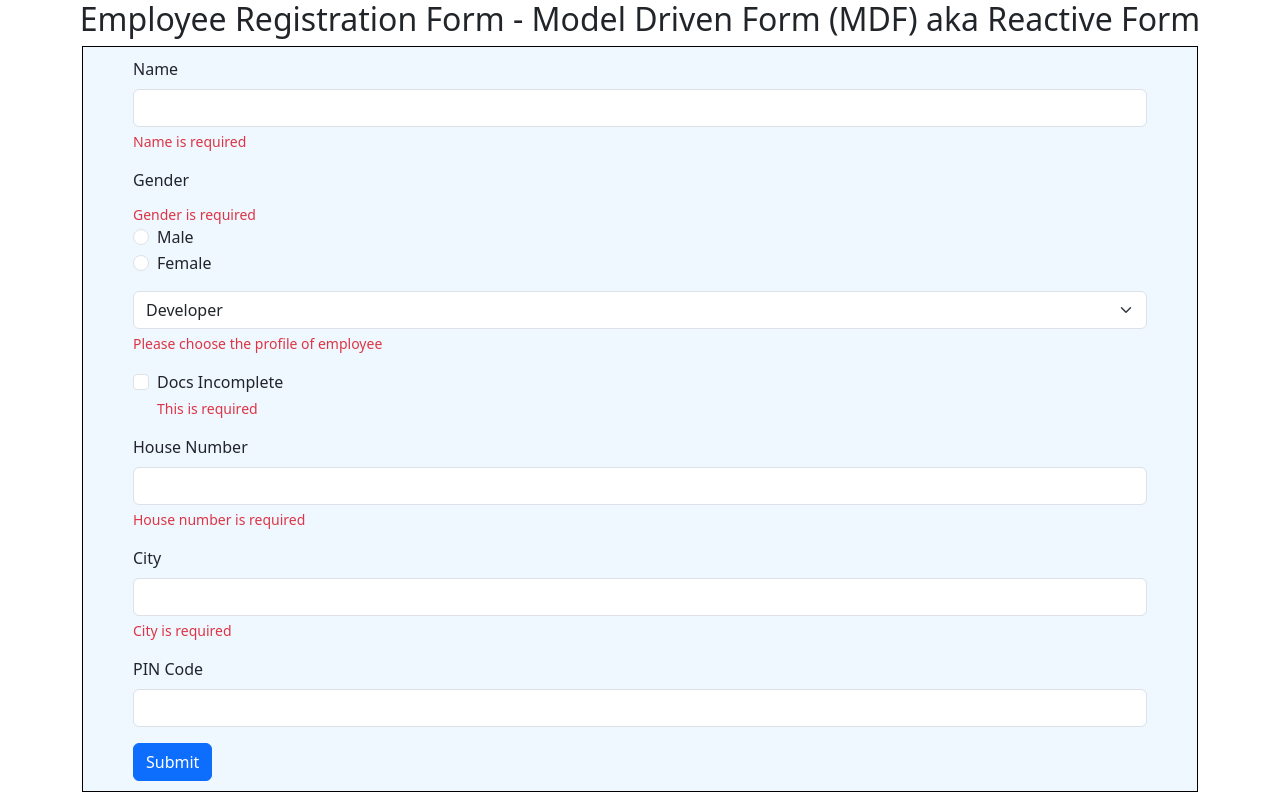
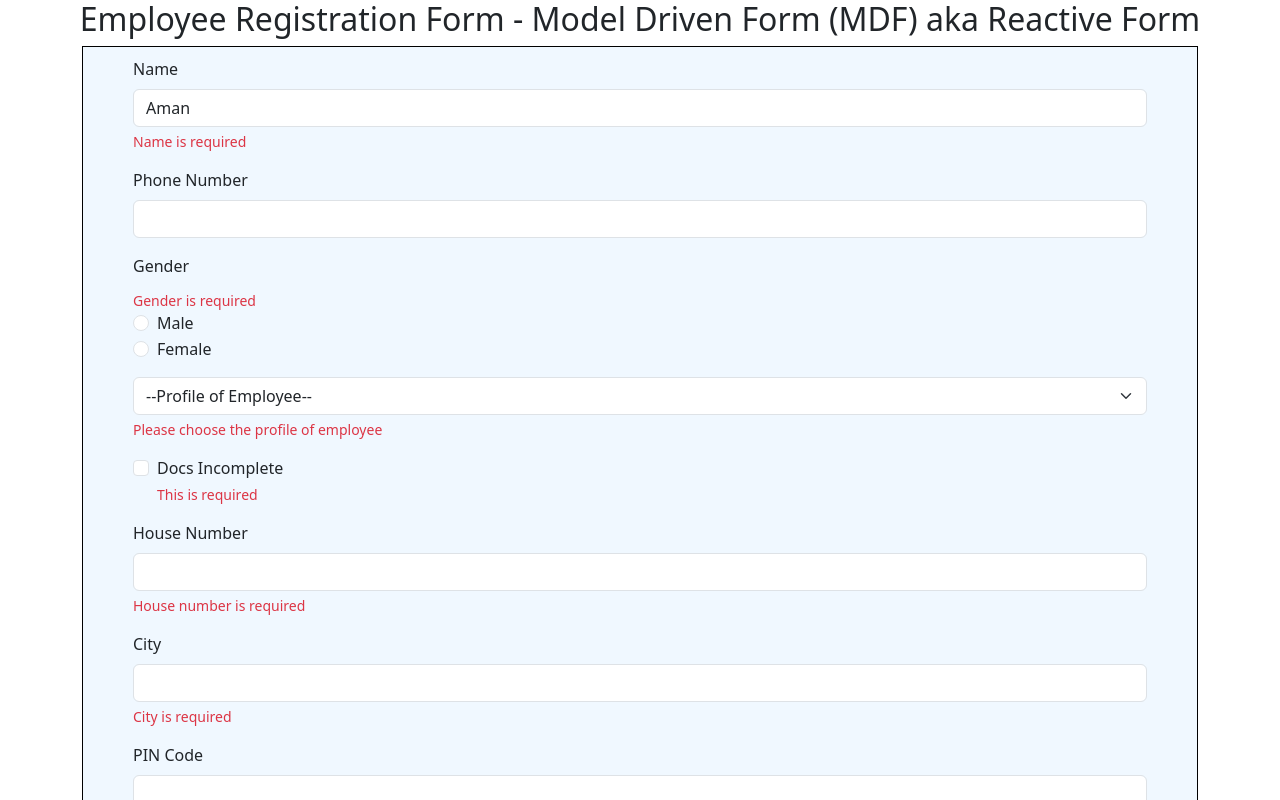
Before and after one commit to amankumar-m99/AngularFormMDF, an Angular app: page / in a window 1280 px wide. Shown: the top 800 px of the page. Built offline with nearby package versions, Linux system fonts and the light colour scheme.

Commit message:
added model

```diff
--- a/src/app/app.component.html
+++ b/src/app/app.component.html
@@ -1,6 +1,6 @@
 <h2 class="text-center">Employee Registration Form - Model Driven Form (MDF) aka Reactive Form</h2>
 <div class="container">
-  <form
+  <form [formGroup]="employeeForm"
     style="border: 1px solid black; padding: 10px 50px; background-color: aliceblue;">
     <div class="container">
       <!-- <hr/>
@@ -11,55 +11,65 @@
     </div>
     <div class="mb-3">
       <label for="name" class="form-label">Name</label>
-      <input type="text" class="form-control" id="name" name="name" aria-describedby="emailHelp" required/>
+      <input formControlName="name" type="text" class="form-control" id="name" name="name" aria-describedby="emailHelp" required/>
       <div id="nameHelp" class="form-text small text-danger">Name is required</div>
+    </div>
+    <div class="mb-3">
+      <label for="phone-number" class="form-label">Phone Number</label>
+      <!-- <input type="text" class="form-control" id="name" name="name" aria-describedby="emailHelp" ngModel /> -->
+      <input formControlName="phoneNumber" type="text" class="form-control" id="phone-number" name="phoneNumber" aria-describedby="emailHelp" required pattern="^\d{10}$"/>
+      <!-- <div *ngIf="phoneNumber.errors && (phoneNumber.invalid && phoneNumber.touched)">
+        <div id="phone-number-help-req" *ngIf="phoneNumber.errors['required']" class="form-text small text-danger">Phone number is required</div>
+        <div id="phone-number-help-dig" *ngIf="phoneNumber.errors['pattern']" class="form-text small text-danger">Phone number should be exactly ten digits long</div>
+      </div> -->
     </div>
     <div class="mb-3">
       <label for="gender" class="form-label">Gender</label>
       <div id="genderHelp" class="form-text small text-danger">Gender is required</div>
       <div class="form-check">
-        <input class="form-check-input" type="radio" id="male" name="gender" value="male" required/>
+        <input formControlName="gender" class="form-check-input" type="radio" id="male" name="gender" value="male" required/>
         <label class="form-check-label" for="male">Male</label>
       </div>
       <div class="form-check">
-        <input class="form-check-input" type="radio" id="female" name="gender" value="female" required/>
+        <input formControlName="gender" class="form-check-input" type="radio" id="female" name="gender" value="female" required/>
         <label class="form-check-label" for="female">Female</label>
       </div>
     </div>
     <div class="mb-3">
-      <select class="form-select" aria-label="Default select example" name="profile">
+      <select formControlName="profile" class="form-select" aria-label="Default select example" name="profile">
         <option value = "" disabled>--Profile of Employee--</option>
         <option *ngFor = "let profile of employeeProfiles" [value] = "profile">{{profile}}</option>
       </select>
       <div id="profileHelp" class="form-text small text-danger">Please choose the profile of employee</div>
     </div>
     <div class="mb-3 form-check">
-      <input type="checkbox" class="form-check-input" id="docsCheck" name="docsCheck"/>
+      <input formControlName="docsCheck" type="checkbox" class="form-check-input" id="docsCheck" name="docsCheck"/>
       <label class="form-check-label" for="docsCheck">Docs Incomplete</label>
       <div id="docsCheckHelp" class="form-text small text-danger">This is required</div>
     </div>
-    <div ngModelGroup="address">
+    <div formGroupName="address">
       <div class="mb-3">
         <label for="house-number" class="form-label">House Number</label>
-        <input type="text" class="form-control" id="house-number" name="house-number" aria-describedby="emailHelp" required/>
+        <input formControlName="houseNumber" type="text" class="form-control" id="house-number" name="house-number" aria-describedby="emailHelp" required/>
           <div id="house-numberHelp" class="form-text small text-danger">House number is required</div>
       </div>
       <div class="mb-3">
         <label for="city" class="form-label">City</label>
-        <input type="text" class="form-control" id="city" name="city" aria-describedby="emailHelp" required/>
+        <input formControlName="city" type="text" class="form-control" id="city" name="city" aria-describedby="emailHelp" required/>
           <div id="cityHelp" class="form-text small text-danger">City is required</div>
       </div>
       <div class="mb-3">
         <label for="pin-code" class="form-label">PIN Code</label>
-        <input type="text" class="form-control" id="pin-code" name="pin-code" aria-describedby="emailHelp" required/>
+        <input formControlName="pinCode" type="text" class="form-control" id="pin-code" name="pin-code" aria-describedby="emailHelp" required/>
           <!-- <div *ngIf="pincode.errors && (pincode.invalid && pincode.touched)">
             <div id="pin-code-Help-req" *ngIf="pincode.errors['required']" class="form-text small text-danger">PIN code is required</div>
             <div id="pin-code-Help-dig" *ngIf="pincode.errors['pattern']" class="form-text small text-danger">PIN code should be exactly six digits long</div>
           </div> -->
       </div>
     </div>
-    <button type="submit" class="btn btn-primary">Submit</button>
+    <button type="submit" class="btn btn-primary" (click)="submit()">Submit</button>
   </form>
+  {{employeeForm.value|json}}
   <hr/>
   <h2 class="text-center">List of Employees</h2>
   <div style="border: 1px solid black; padding: 10px; margin:10px;">
--- a/src/app/app.component.ts
+++ b/src/app/app.component.ts
@@ -2,7 +2,7 @@ import { Component } from '@angular/core';
 import { Employee } from './employee';
 import { Address } from './address';
 import { EmployeeRegistrationService } from './employee-registration.service';
-import { NgForm } from '@angular/forms';
+import { FormControl, FormGroup } from '@angular/forms';
 
 @Component({
   selector: 'app-root',
@@ -18,6 +18,19 @@ export class AppComponent {
   modalTitleStyleClass = "";
   modalBody = "";
   modalStyleClass = "";
+  employeeForm = new FormGroup({
+    name: new FormControl('Aman'),
+    phoneNumber: new FormControl(''),
+    gender: new FormControl(''),
+    profile: new FormControl(''),
+    docsCheck: new FormControl(''),
+    address: new FormGroup({
+      houseNumber: new FormControl(''),
+      city: new FormControl(''),
+      pinCode: new FormControl('')
+    })
+  });
+
   constructor(private _employeeRegistrationService:EmployeeRegistrationService){}
 
   validateProfile(value:string){
@@ -30,8 +43,8 @@ export class AppComponent {
     this.profileHasError = !found;
   }
 
-  submit(employeeForm?:NgForm){
-    console.log(employeeForm)
+  submit(){
+    console.log(this.employeeForm)
     this.formData.push(this.employeeModel);
     this._employeeRegistrationService.registerEmployee(this.employeeModel)
         .subscribe(
--- a/src/app/app.module.ts
+++ b/src/app/app.module.ts
@@ -1,7 +1,7 @@
 import { NgModule } from '@angular/core';
 import { BrowserModule } from '@angular/platform-browser';
-import { FormsModule } from '@angular/forms';
 import { HttpClientModule } from '@angular/common/http';
+import { ReactiveFormsModule} from '@angular/forms';
 
 import { AppComponent } from './app.component';
 
@@ -11,8 +11,8 @@ import { AppComponent } from './app.component';
   ],
   imports: [
     BrowserModule,
-    FormsModule,
-    HttpClientModule
+    HttpClientModule,
+    ReactiveFormsModule
   ],
   providers: [],
   bootstrap: [AppComponent]
```
